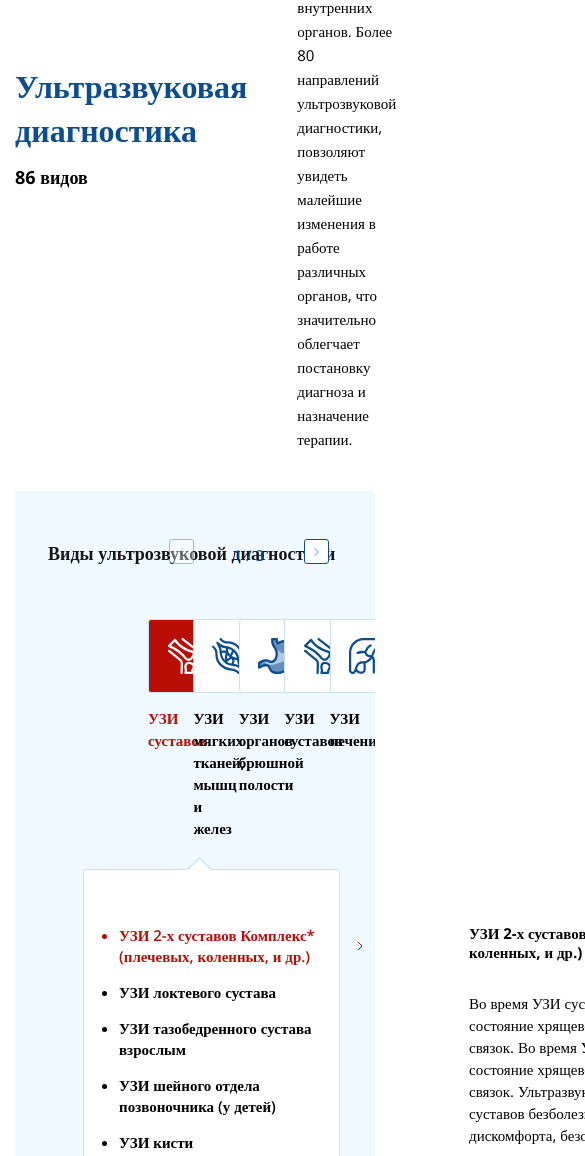
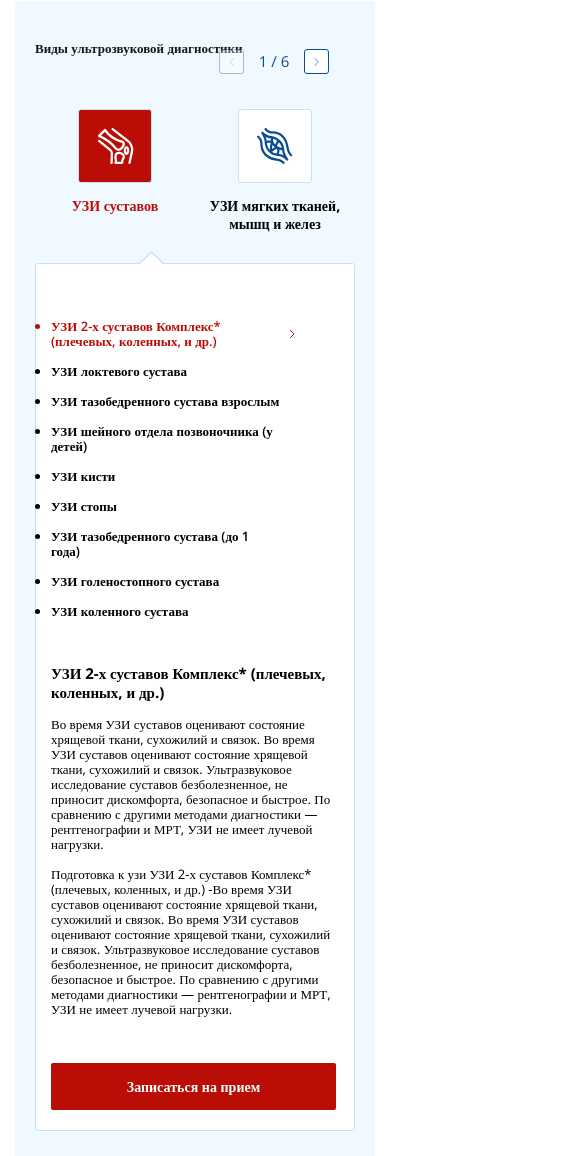
Before and after one commit to DarkKingston/alphamed, a website: page docs/index.html in a window 390 px wide. Shown: the part 3531-4687 px from the top of the page, 585 px wide, since content can reach past the window. Drawn offline with nearby package versions, Linux system fonts and the light colour scheme; files that its build step writes are made by us from their sources.

Commit message:
made responsive section diagnostic in index html

```diff
--- a/docs/js/main.js
+++ b/docs/js/main.js
@@ -51,6 +51,20 @@ const diagnosticSlider = new Swiper('.diagnostic_slider', {
         nextEl: '.next2',
         prevEl: '.prev2',
     },
+    breakpoints: {
+        280:{
+            slidesPerView: 2,
+        },
+        480:{
+            slidesPerView:3
+        },
+        780: {
+          slidesPerView: 4
+        },
+        940: {
+            slidesPerView: 6
+        }
+      }
 });
 
 //tab streets
--- a/docs/scss/media/_media-index.scss
+++ b/docs/scss/media/_media-index.scss
@@ -334,7 +334,6 @@
         max-width: 300px;
     }
     .consulting__wrapper__box:nth-child(2){
-        // flex-wrap: wrap;
         flex-direction: column;
     }
     .consulting__wrapper__box__card {
@@ -359,7 +358,161 @@
         line-height: 28px;
     }
     .consulting__wrapper__box__item__sutitle{
-        // justify-content: start;
         text-align: left;
     }
 }
+
+//responsive section diagnostic
+
+@media(max-width: 950px){
+    .diagnostic{
+        padding-top: 50px;
+    }
+    .diagnostic__wrapper__box__item__title{
+        font-size: 28px;
+        line-height: 30px;
+    }
+    .diagnostic__wrapper__box__item__subtitle{
+        font-size: 15px;
+        line-height: 20px;
+    }
+    .diagnostic__wrapper__box__item__descr{
+        font-size: 14px;
+        line-height: 17px;
+    }
+}
+
+@media(max-width: 920px){
+    .diagnostic_slider{
+        margin-left: unset !important;
+    }
+    .det__wrapper{
+        align-items: center;
+        text-align: center;
+    }
+    .det__wrapper__title{
+        font-size: 14px;
+        line-height: 18px;
+    }
+    .diagnostic__info__box__descr{
+        p{
+            font-size: 13px;
+            line-height: 15px;
+        }
+    }
+    .diagnostic__info{
+        margin-left: 0;
+    }
+}
+
+@media(max-width: 800px){
+    .diagnostic__info__box__menu{
+        margin-right: 0;
+    }
+    .diagnostic__info__box__btn{
+        max-width: 285px;
+        width: 100%;
+    }
+    .diagnostic__info__box__descr {
+        max-width: 685px;
+        width: 100%;
+        margin-right: 15px;
+    }
+    .diagnostic__info__box__descr p{
+        margin-top: 15px;
+    }
+    .diagnostic__info__box__menu{
+        width: 259px;
+    }
+}
+
+@media(max-width: 700px){
+    .diagnostic__wrapper__box{
+        display: flex;
+        flex-direction: column;
+        align-items: center;
+        text-align: center;
+        &__item{
+            margin: 0 auto;
+            text-align: center;
+            width: 100%;
+            &__title{
+                margin: 0 auto;
+                text-align: center;
+            }
+        }
+    }
+}
+
+@media(max-width: 630px){
+    .diagnostic__info__box__menu__item{
+        font-size: 13px;
+        line-height: 15px;
+    }
+    .diagnostic__info{
+        padding: 0 15px;
+    }
+    .diagnostic__det__title{
+        font-size: 15px;
+        line-height: 20px;
+    }
+}
+
+@media(max-width: 600px){
+
+    .diagnostic-info-show {
+        display: flex;
+        flex-direction: column;
+    }
+    .diagnostic__info__box__title{
+        margin-top: 0;
+    }
+    .diagnostic__info__box__btn{
+        margin-bottom: 20px;
+    }
+}
+
+@media(max-width: 570px){
+    .pag2{
+        bottom: 0px !important;
+    }
+    .slider_btns{
+        width: 130px;
+    }
+}
+
+@media(max-width: 515px){
+    .diagnostic__det__title{
+        max-width: 230px;
+        width: 100%;
+    }
+}
+
+@media(max-width: 400px){
+    .diagnostic__det__title{
+        font-size: 13px;
+        line-height: 15px;
+    }
+    .diagnostic__det{
+        padding-top: 40px;
+        padding-right: 20px;
+        padding-left: 20px;
+    }
+    .diagnostic__info{
+        margin-right: 0;
+    }
+}
+
+@media(max-width: 380px){
+    .diagnostic__info__box__menu{
+        max-width: 260px;
+        width: 100%;
+    }
+    .slider_btns{
+        top: 100px;
+    }
+    .det__wrapper__title{
+        font-size: 12px;
+        line-height: 15px;
+    }
+}
```
Also changed, not shown: docs/css/style.min.css, docs/js/main.min.js.
